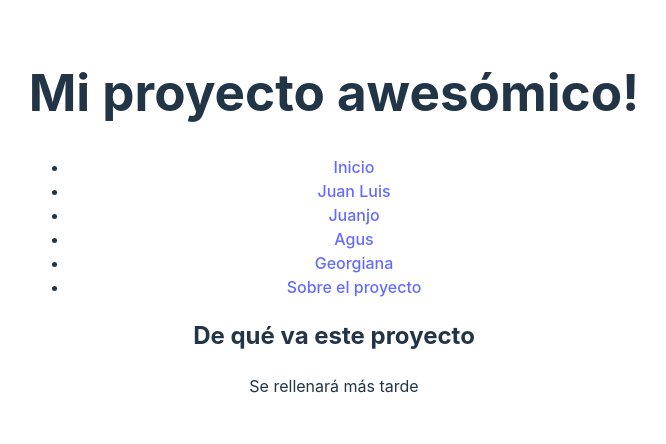
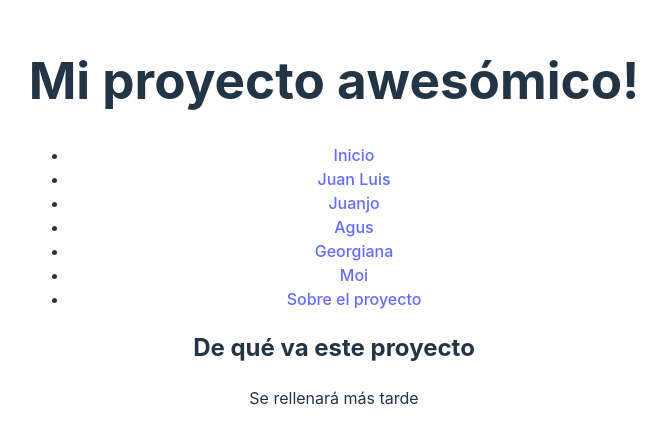
Before and after one commit to kastwey/arelance-git-test, a React (Vite) app: page /about in a window 1280 px wide. Shown: the part 178-622 px from the top of the page, without its empty margins (306-972 px from the left). Built offline with nearby package versions, Linux system fonts and the light colour scheme.

Commit message:
Añade la page de moi al nav

```diff
--- a/src/components/header.tsx
+++ b/src/components/header.tsx
@@ -19,6 +19,9 @@ export function Header() {
           <li>
             <NavLink to="/people/georgiana">Georgiana</NavLink>
           </li>
+                    <li>
+            <NavLink to="/people/moi">Moi</NavLink>
+</li>
           <li>
             <NavLink to="/about">Sobre el proyecto</NavLink>
           </li>
```
